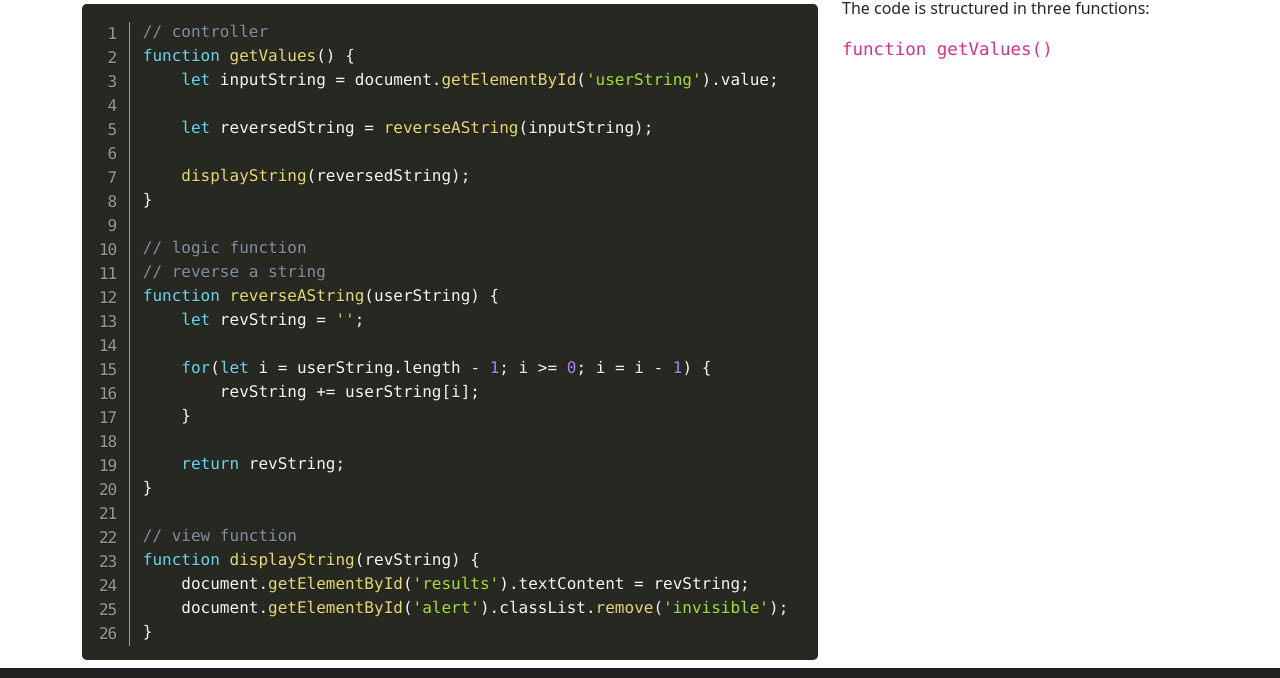
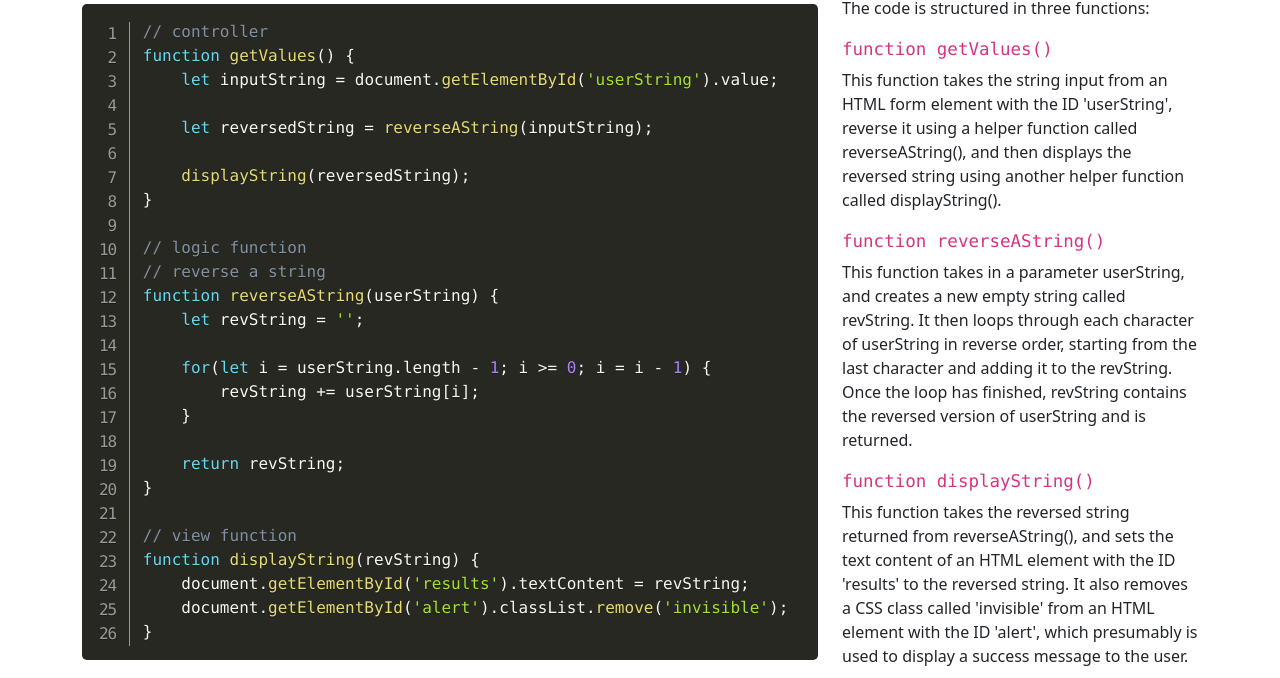
Before and after one commit to ryanpenley/uTurnProject, a plain HTML site: page code.html in a window 1280 px wide. Shown: the part 148-826 px from the top of the page. Drawn offline with nearby package versions, Linux system fonts and the light colour scheme.

Commit message:
code write up done

```diff
--- a/code.html
+++ b/code.html
@@ -108,7 +108,25 @@ function displayString(revString) {
                 <div class="col-12 col-lg-4">
                     <p>The code is structured in three functions:</p>
                     <h5><code>function getValues()</code></h5>
-                    <p></p>
+                    <p>
+                        This function takes the string input from an HTML form element with the ID 'userString',
+                        reverse it using a helper function called reverseAString(), and then displays the
+                        reversed string using another helper function called displayString().
+                    </p>
+                    <h5><code>function reverseAString()</code></h5>
+                    <p>
+                        This function takes in a parameter userString, and creates a new empty string called revString.
+                        It then loops through each character of userString in reverse order, starting from the last
+                        character and adding it to the revString. Once the loop has finished, revString contains the
+                        reversed version of userString and is returned.
+                    </p>
+                    <h5><code>function displayString()</code></h5>
+                    <p>
+                        This function takes the reversed string returned from reverseAString(), and sets the text
+                        content of an HTML element with the ID 'results' to the reversed string. It also removes a
+                        CSS class called 'invisible' from an HTML element with the ID 'alert', which presumably is
+                        used to display a success message to the user.
+                    </p>
                 </div>
             </div>
         </main>
@@ -123,9 +141,12 @@ function displayString(revString) {
                         <img src="/img/RPWhite logo - no background.svg" height="60">
                     </div>
                     <div class="col text-center text-lg-center">
-                        <a href="https://www.linkedin.com/in/ryan-penley-459892102/" target="_blank" class="socialicons"><i class="bi bi-linkedin"></i></a>
-                        <a href="https://twitter.com/ryanpenleydev" target="_blank" class="socialicons"><i class="bi bi-twitter"></i></a>
-                        <a href="https://github.com/ryanpenley?tab=repositories" target="_blank" class="socialicons"><i class="bi bi-github"></i></a>
+                        <a href="https://www.linkedin.com/in/ryan-penley-459892102/" target="_blank"
+                            class="socialicons"><i class="bi bi-linkedin"></i></a>
+                        <a href="https://twitter.com/ryanpenleydev" target="_blank" class="socialicons"><i
+                                class="bi bi-twitter"></i></a>
+                        <a href="https://github.com/ryanpenley?tab=repositories" target="_blank" class="socialicons"><i
+                                class="bi bi-github"></i></a>
                     </div>
                 </div>
             </div>
```
Lines whose indentation alone changed are shown as unchanged.
